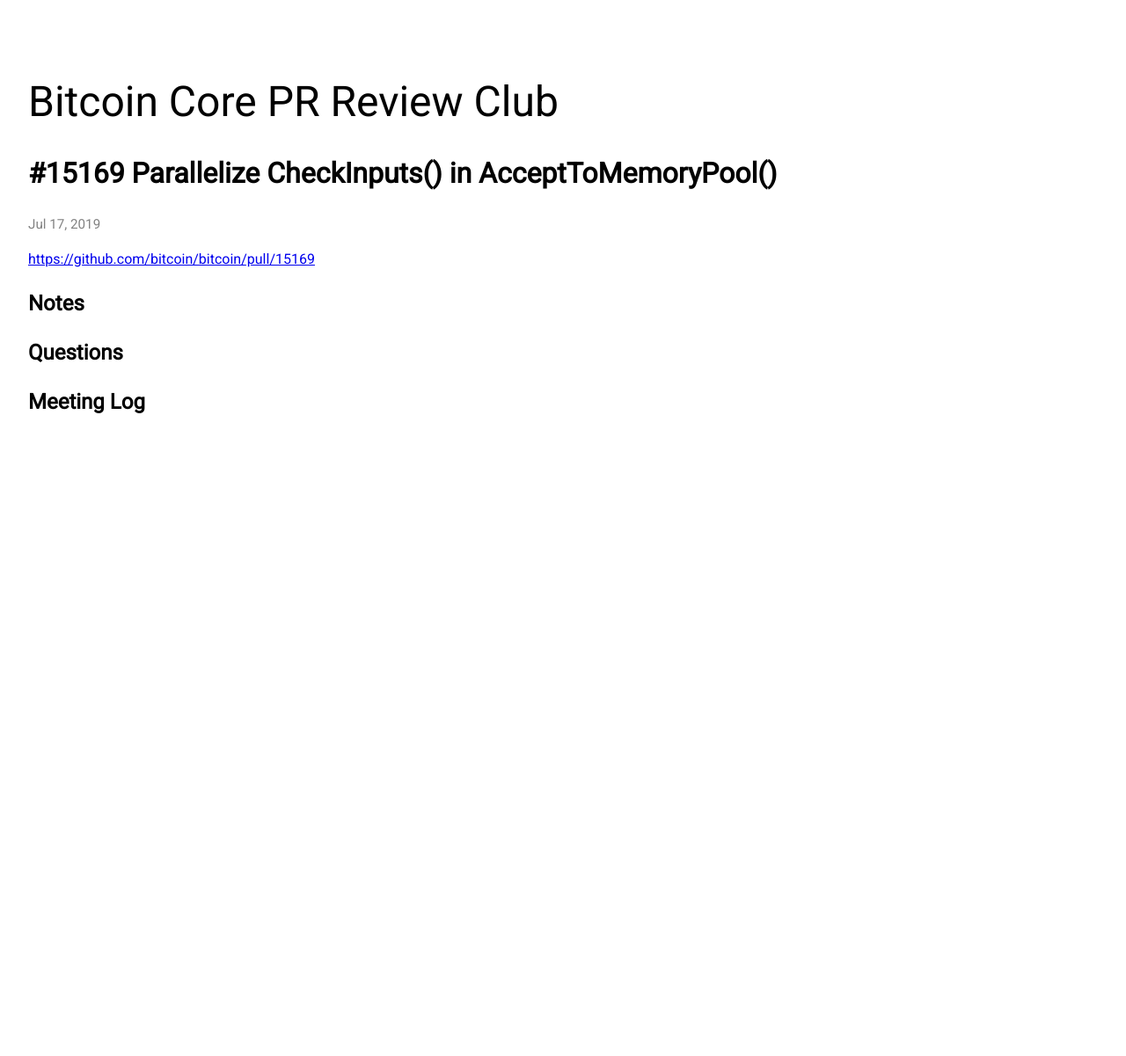
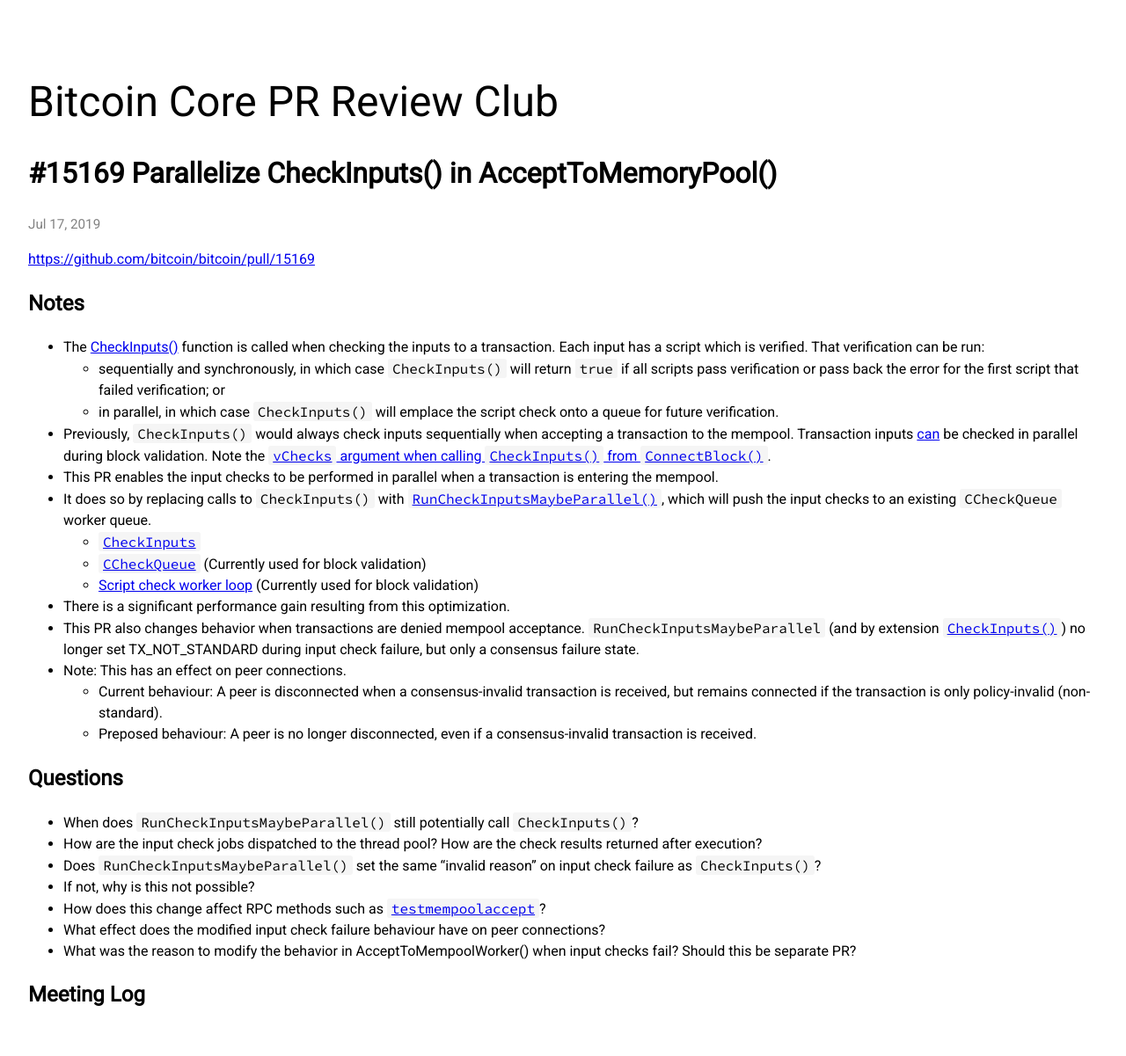
Before and after one commit to bitcoin-core-review-club/website, a Jekyll site: the page built from _posts/2019-07-17-#15169.md, in a window 1280 px wide. Shown: the whole page at 88% size. Built offline with Jekyll 4.4.1, drawn with Linux system fonts in a browser that asks for light colours; nearby versions of some CDN libraries; before the commit the page ends 900 px from its top, so only the background shows below that.

Commit message:
Proposed notes for PR Review on Jul 17th (PR n15169).

```diff
--- a/_posts/2019-07-17-#15169.md
+++ b/_posts/2019-07-17-#15169.md
@@ -7,6 +7,29 @@
 
 ## Notes
 
+* The [CheckInputs()](https://github.com/bitcoin/bitcoin/blob/8f9725c83f1da5364354d2820696c84d542d3d37/src/validation.cpp#L1234) function is called when checking the inputs to a transaction. Each input has a script which is verified. That verification can be run:
+    - sequentially and synchronously, in which case `CheckInputs()` will return `true` if all scripts pass verification or pass back the error for the first script that failed verification; or
+    - in parallel, in which case `CheckInputs()` will emplace the script check onto a queue for future verification.
+* Previously, `CheckInputs()` would always check inputs sequentially when accepting a transaction to the mempool. Transaction inputs [can](https://github.com/bitcoin/bitcoin/blob/8f604361ebaa5263e614c21570a3256e4dbc3bcc/src/init.cpp#L401) be checked in parallel during block validation. Note the [`vChecks` argument when calling `CheckInputs()` from `ConnectBlock()`](https://github.com/bitcoin/bitcoin/blob/8f9725c83f1da5364354d2820696c84d542d3d37/src/validation.cpp#L1887).
+* This PR enables the input checks to be performed in parallel when a transaction is entering the mempool.
+* It does so by replacing calls to `CheckInputs()` with [`RunCheckInputsMaybeParallel()`](https://github.com/bitcoin/bitcoin/commit/cb0c42cfda7669f3df57c167cf0d691f926039d2#diff-24efdb00bfbe56b140fb006b562cc70bR1679), which will push the input checks to an existing `CCheckQueue` worker queue.
+  * [`CheckInputs`](https://github.com/bitcoin/bitcoin/blob/8f9725c83f1da5364354d2820696c84d542d3d37/src/validation.cpp#L1234)
+  * [`CCheckQueue`](https://github.com/bitcoin/bitcoin/blob/8f9725c83f1da5364354d2820696c84d542d3d37/src/validation.cpp#L1528) (Currently used for block validation)
+  * [Script check worker loop](https://github.com/bitcoin/bitcoin/blob/8f9725c83f1da5364354d2820696c84d542d3d37/src/checkqueue.h#L66) (Currently used for block validation)
+* There is a significant performance gain resulting from this optimization.
+* This PR also changes behavior when transactions are denied mempool acceptance. `RunCheckInputsMaybeParallel` (and by extension [`CheckInputs()`](https://github.com/bitcoin/bitcoin/commit/5f4e514412fc39e174f298a7737eb9f08a82a86b#diff-24efdb00bfbe56b140fb006b562cc70bL1436)) no longer set TX_NOT_STANDARD during input check failure, but only a consensus failure state.
+* Note: This has an effect on peer connections.
+    * Current behaviour: A peer is disconnected when a consensus-invalid transaction is received, but remains connected if the transaction is only policy-invalid (non-standard).
+    * Preposed behaviour: A peer is no longer disconnected, even if a consensus-invalid transaction is received.
+
 ## Questions
 
+* When does `RunCheckInputsMaybeParallel()` still potentially call `CheckInputs()`?
+* How are the input check jobs dispatched to the thread pool? How are the check results returned after execution?
+* Does `RunCheckInputsMaybeParallel()` set the same "invalid reason" on input check failure as `CheckInputs()`?
+* If not, why is this not possible?
+* How does this change affect RPC methods such as [`testmempoolaccept`](https://github.com/bitcoin/bitcoin/commit/cb0c42cfda7669f3df57c167cf0d691f926039d2#diff-01aa7d1d32f1b9e5a836c9c411978918L928)?
+* What effect does the modified input check failure behaviour have on peer connections?
+* What was the reason to modify the behavior in AcceptToMempoolWorker() when input checks fail? Should this be separate PR?
+
 ## Meeting Log
```
